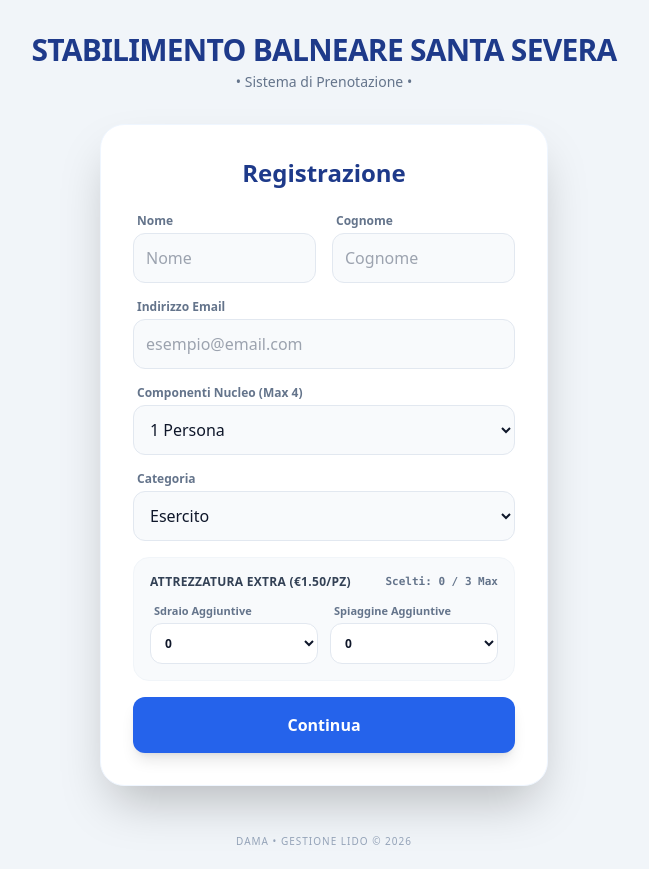
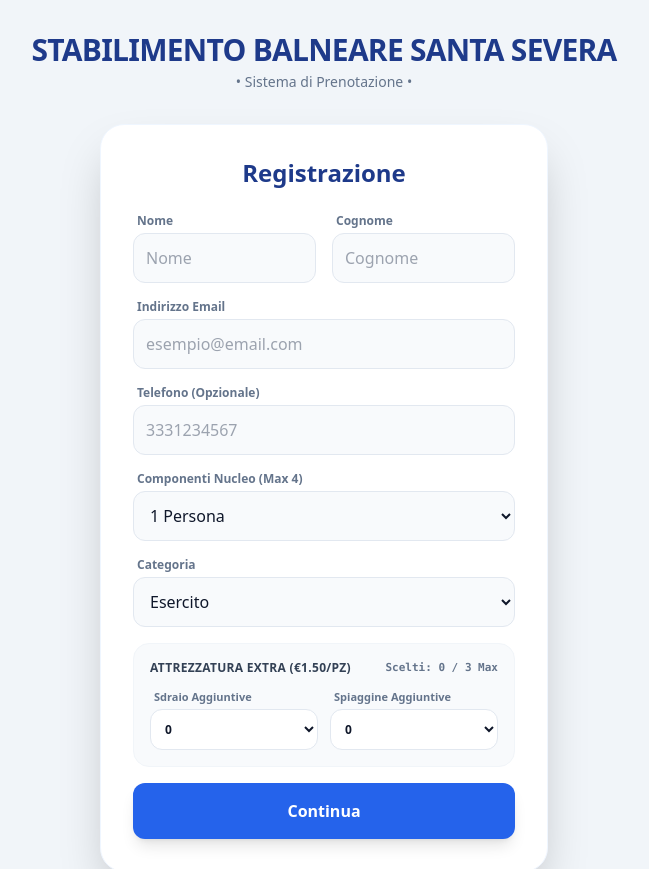
Before and after one commit to feedend/lido-booking, a Next.js app: page / in a window 1280 px wide. Shown: the top 869 px of the page, without its empty margins (316-965 px from the left). Built offline with nearby package versions, Linux system fonts and the light colour scheme.

Commit message:
Update BookingForm.tsx

```diff
--- a/src/components/booking/BookingForm.tsx
+++ b/src/components/booking/BookingForm.tsx
@@ -9,6 +9,7 @@ export type UserData = {
   email: string;
   numUtenti: number;
   categoria: string;
+  telefono?: string;
   extraSdraio: number;
   extraSpiaggine: number;
   prezzoExtra: number;
@@ -20,7 +21,8 @@ export default function BookingForm({ onComplete }: { onComplete: (data: UserDat
     cognome: '',
     email: '',
     numUtenti: 1,
-    categoria: 'Esercito', // Valore di default standardizzato
+    categoria: 'Esercito',
+    telefono: '',
     extraSdraio: 0,
     extraSpiaggine: 0,
     prezzoExtra: 0
@@ -29,7 +31,6 @@ export default function BookingForm({ onComplete }: { onComplete: (data: UserDat
   const COSTO_PEZZO = 1.50;
   const MAX_PEZZI = 3;
 
-  // Calcoliamo i pezzi totali
   const pezziTotali = formData.extraSdraio + formData.extraSpiaggine;
 
   const handleSdraioChange = (valore: number) => {
@@ -98,6 +99,17 @@ export default function BookingForm({ onComplete }: { onComplete: (data: UserDat
             className="w-full p-3 rounded-xl bg-slate-50 border border-slate-200 outline-none focus:ring-2 focus:ring-blue-500 text-slate-900"
             type="email"
             onChange={(e) => setFormData({...formData, email: e.target.value})}
+          />
+        </div>
+
+        <div>
+          <label className="block text-xs font-semibold text-slate-500 mb-1 ml-1">Telefono (Opzionale)</label>
+          <input
+            placeholder="3331234567"
+            value={formData.telefono}
+            className="w-full p-3 rounded-xl bg-slate-50 border border-slate-200 outline-none focus:ring-2 focus:ring-blue-500 text-slate-900"
+            type="tel"
+            onChange={(e) => setFormData({...formData, telefono: e.target.value})}
           />
         </div>
 
```
